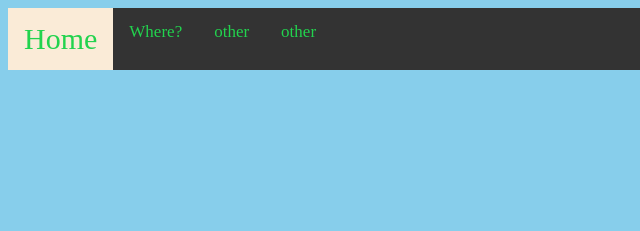
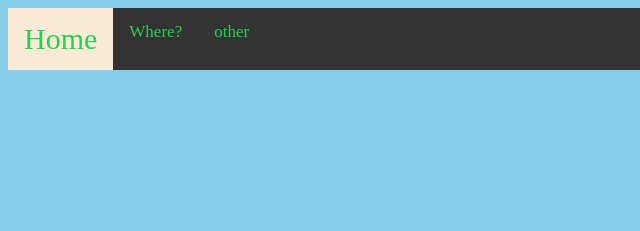
Before and after one commit to Lietvamzdis10/A-website-by-Lukas, a plain HTML site: page index.html in a window 1280 px wide. Shown: the top 231 px of the page, 0-640 px from the left. Drawn offline with Linux system fonts and the light colour scheme.

Commit message:
Update index.html

```diff
--- a/index.html
+++ b/index.html
@@ -14,7 +14,6 @@
             <a class="active" href="pages/home.html">Home</a>
             <a class="notActive" href="pages/where.html">Where?</a>
             <a class="notActive" href="#">other</a>
-            <a class="notActive" href="#">other</a>
         </div>
     </header>
 
```
